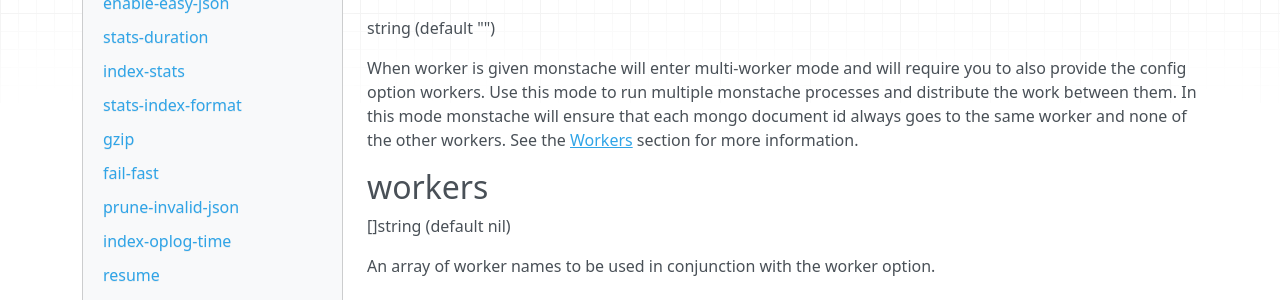
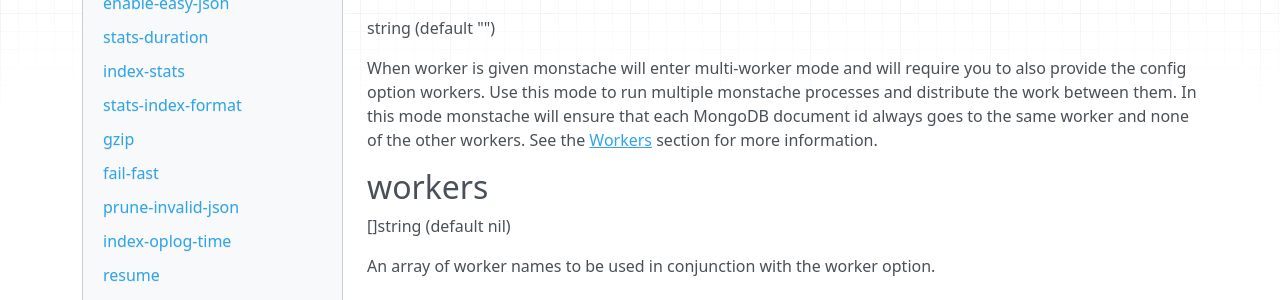
Before and after one commit to rwynn/monstache-site, an MkDocs documentation site: the page built from src/config.md, in a window 1280 px wide and 900 px high, scrolled down 13160 px. Shown: the part 203-503 px from the top of the window. Built offline with MkDocs 1.6.1, drawn with Linux system fonts in a browser that asks for light colours; nearby versions of some CDN libraries; old or Windows-style settings are respelled for this version of MkDocs.

Commit message:
more cleanup

```diff
--- a/docs/config/index.html
+++ b/docs/config/index.html
@@ -510,7 +510,7 @@
 <h2 id="worker">worker<a class="headerlink" href="#worker" title="Permanent link">&para;</a></h2>
 <p>string (default "")</p>
 <p>When worker is given monstache will enter multi-worker mode and will require you to also provide the config option workers.  Use this mode to run
-multiple monstache processes and distribute the work between them.  In this mode monstache will ensure that each mongo document id always goes to the
+multiple monstache processes and distribute the work between them.  In this mode monstache will ensure that each MongoDB document id always goes to the
 same worker and none of the other workers. See the <a href="../advanced/#workers">Workers</a> section for more information.</p>
 <h2 id="workers">workers<a class="headerlink" href="#workers" title="Permanent link">&para;</a></h2>
 <p>[]string (default nil)</p>
--- a/docs/index.html
+++ b/docs/index.html
@@ -251,5 +251,5 @@
 
 <!--
 MkDocs version : 0.17.3
-Build Date UTC : 2018-06-08 20:27:42
+Build Date UTC : 2018-06-08 20:33:20
 -->
--- a/src/config.md
+++ b/src/config.md
@@ -551,7 +551,7 @@
 string (default "")
 
 When worker is given monstache will enter multi-worker mode and will require you to also provide the config option workers.  Use this mode to run
-multiple monstache processes and distribute the work between them.  In this mode monstache will ensure that each mongo document id always goes to the
+multiple monstache processes and distribute the work between them.  In this mode monstache will ensure that each MongoDB document id always goes to the
 same worker and none of the other workers. See the [Workers](/advanced/#workers) section for more information.
 
 ## workers
```
Also changed, not shown: docs/search/search_index.json.
